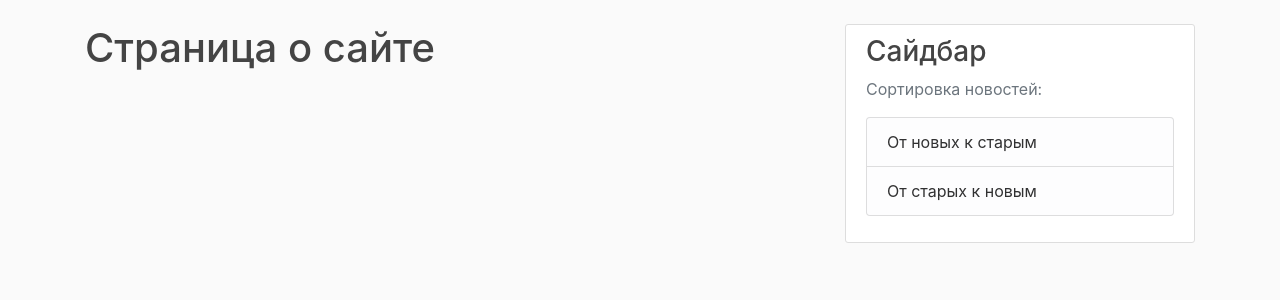
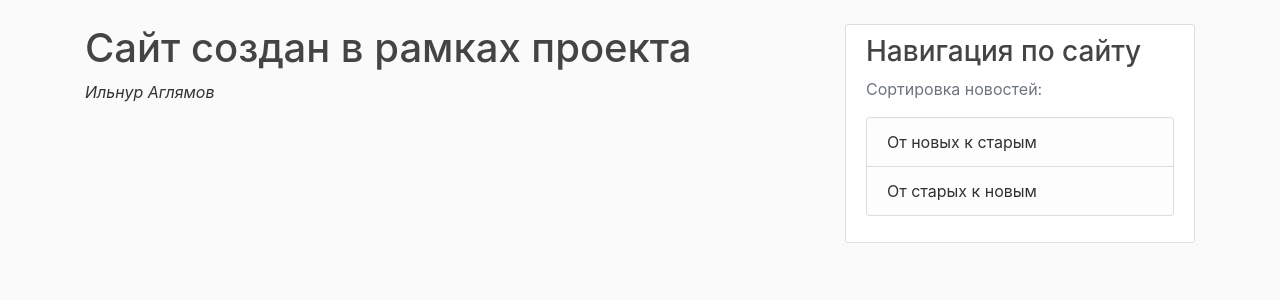
Before and after one commit to IlnurAgl/WebSite, a Flask app: page /about in a window 1280 px wide. Shown: the part 56-356 px from the top of the page. Run offline with Flask 2, Linux system fonts and the light colour scheme; some libraries are stand-ins or nearby versions.

Commit message:
10.03.19/23:10

```diff
--- a/main/config.py
+++ b/main/config.py
@@ -2,6 +2,7 @@
 import os
 
 
+# Основные конфигурации пользователя
 class Config:
     SECRET_KEY = 'VerySecretKey'  # Секретный ключ
     SQLALCHEMY_DATABASE_URI = 'sqlite:///site.db'  # Подключение базы данных
@@ -10,4 +11,4 @@ class Config:
     MAIL_USE_TLS = True  # Активирование TLS
     MAIL_USE_SSL = False  # Отключение SSL
     MAIL_USERNAME = 'ilnur5247@gmail.com'  # Логин от почты
-    MAIL_PASSWORD = '9274685247'  # Пароль от почты
+    MAIL_PASSWORD = ''  # Пароль от почты
--- a/main/errors/handlers.py
+++ b/main/errors/handlers.py
@@ -1,18 +1,22 @@
 from flask import Blueprint, render_template
+# Файл для возврата страницы при ошибке
 
 errors = Blueprint('errors', __name__)
 
 
+#Обработка ошибки 404
 @errors.app_errorhandler(404)
 def error_404(error):
 	return render_template('errors/404.html'), 404
 
 
+#Обработка ошибки 403
 @errors.app_errorhandler(403)
 def error_403(error):
 	return render_template('errors/403.html'), 403
 
 
+#Обработка ошибки 500
 @errors.app_errorhandler(500)
 def error_500(error):
 	return render_template('errors/500.html'), 500
--- a/main/models.py
+++ b/main/models.py
@@ -36,6 +36,7 @@ class User(db.Model, UserMixin):
     password = db.Column(db.String(60), nullable=False)
     posts = db.relationship('Post', backref='author', lazy=True)
 
+    # Получение номера запроса дл изменения пароля
     def get_reset_token(self, expires_sec=1800):
         s = Serializer(current_app.config['SECRET_KEY'], expires_sec)
         return s.dumps({'user_id': self.id}).decode('utf-8')
--- a/main/posts/routes.py
+++ b/main/posts/routes.py
@@ -17,7 +17,8 @@ ADMINS = ['11']
 def new_post():
     form = PostForm()
     if form.validate_on_submit():
-        post = Post(title=form.title.data, content=form.content.data, author=current_user)
+        post = Post(title=form.title.data,
+                    content=form.content.data, author=current_user)
         db.session.add(post)
         db.session.commit()
         flash('Ваш пост был создан!', 'success')
@@ -67,6 +68,7 @@ def delete_post(post_id):
     return redirect(url_for('main.home'))
 
 
+# Страница для изменения поста для администратора
 @posts.route('/posts_edit')
 def posts_edit():
     if str(current_user.id) not in ADMINS:
@@ -75,6 +77,7 @@ def posts_edit():
         return render_template('posts_edit.html', posts=Post.query.all())
 
 
+# Удаление поста для администратора
 @posts.route('/post_del/int:<post_id>')
 @login_required
 def post_del(post_id):
--- a/main/templates/about.html
+++ b/main/templates/about.html
@@ -1,5 +1,6 @@
 <!-- Сайт с информации о сайте -->
 {% extends "base.html" %}
 {% block content %}
-    <h1>Страница о сайте</h1>
+    <h1>Сайт создан в рамках проекта</h1>
+    <cite>Ильнур Аглямов</cite>
 {% endblock content %}
--- a/main/templates/base.html
+++ b/main/templates/base.html
@@ -63,7 +63,7 @@
         <!-- Сайдбар -->
         <div class="col-md-4">
           <div class="content-section">
-            <h3>Сайдбар</h3>
+            <h3>Навигация по сайту</h3>
             <p class='text-muted'>Сортировка новостей:
               <ul class="list-group">
                 {% if forUser %}
--- a/main/users/routes.py
+++ b/main/users/routes.py
@@ -146,6 +146,7 @@ def reset_token(token):
     return render_template('reset_token.html', title='Изменить пароль', form=form)
 
 
+# Страница для простомотора пользователей для администратора
 @users.route('/users_edit')
 def users_edit():
     if str(current_user.id) not in ADMINS:
@@ -154,6 +155,7 @@ def users_edit():
         return render_template('users_edit.html', users=User.query.all(), Post=Post)
 
 
+# Страница для удаления пользователя для администратора
 @users.route('/user_del/int:<user_id>')
 @login_required
 def user_del(user_id):
```
Also changed, not shown: main/main/routes.py (+6 -4 lines), main/site.db, main/static/main.css (line endings or trailing spaces), 2 other files.
